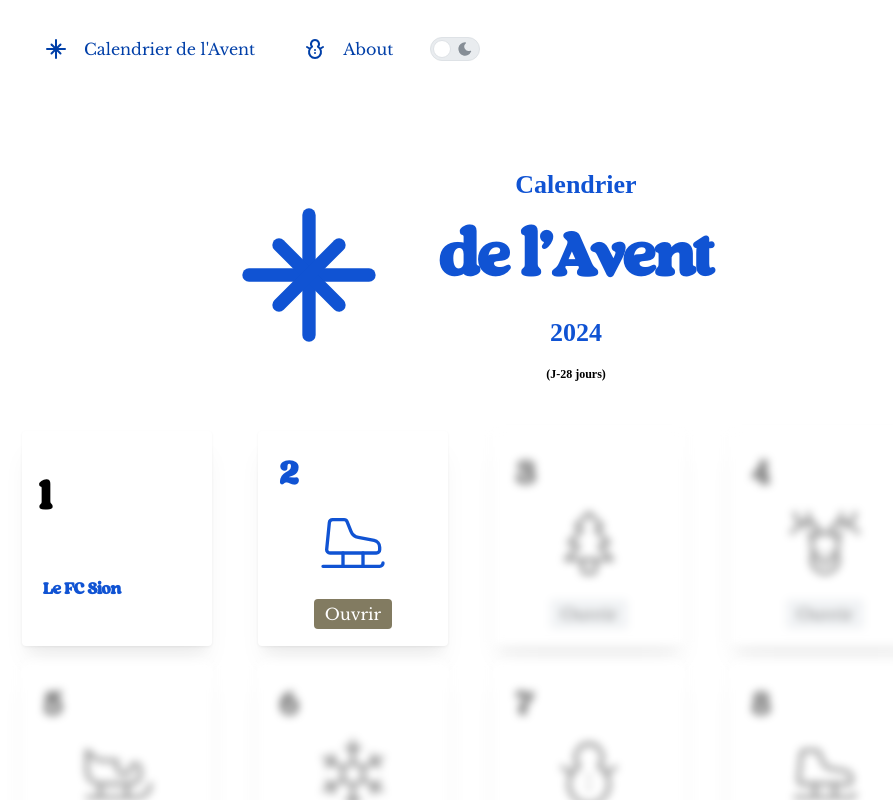
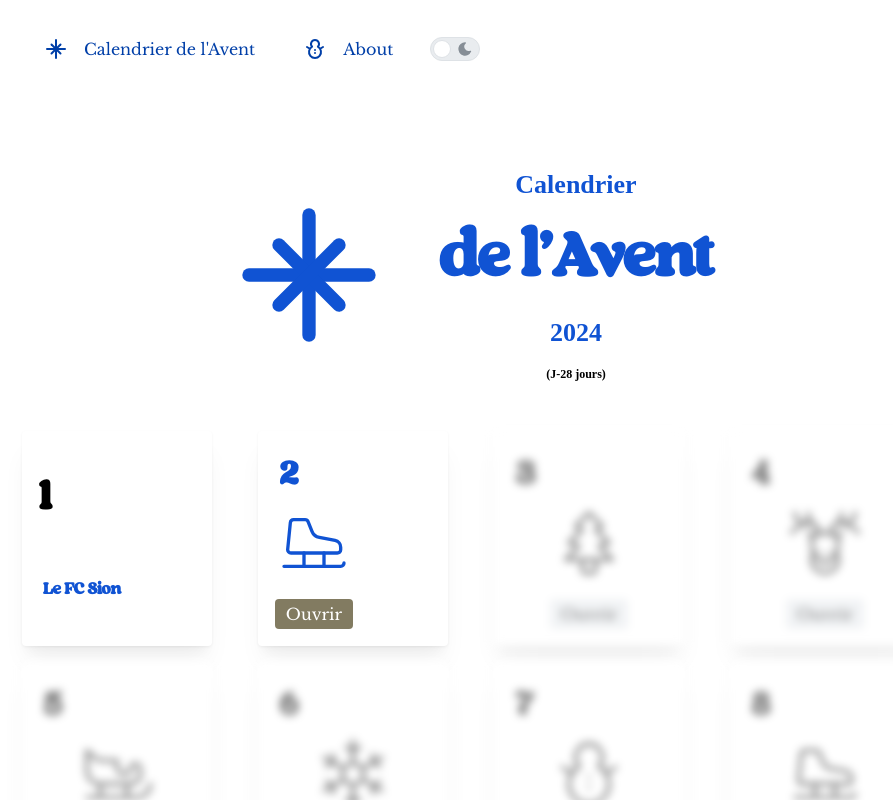
Before and after one commit to Dre-Drey/advent_calendar, a Next.js app: page / in a window 1280 px wide. Shown: the top 800 px of the page, without its empty margins (169-1062 px from the left). Built offline with nearby package versions, Linux system fonts and the light colour scheme.

Commit message:
Add sparkle component

```diff
--- a/src/components/AdventCard.tsx
+++ b/src/components/AdventCard.tsx
@@ -16,6 +16,7 @@ import classes from "../style/adventCard.module.css";
 import { OpenedAdventCard } from "./OpenedAdventCard";
 import { LinkModal } from "@/data/data";
 import Link from "next/link";
+import { Sparkles } from "./Sparkles";
 
 type AdventCardProps = {
   date: number;
@@ -73,8 +74,10 @@ export function AdventCard({
       {isCardToday && (
         <Paper className={classes.activePaper} shadow="md">
           <Title order={4}>{date}</Title>
+          <Sparkles color="#003fa8">
             <Stack justify="center" align="center">
               {children}
+
               <Button
                 size="compact-md"
                 variant="filled"
@@ -85,6 +88,7 @@ export function AdventCard({
                 Ouvrir
               </Button>
             </Stack>
+          </Sparkles>
         </Paper>
       )}
       {isCardEnabled && !isCardToday && (
--- a/src/components/OpenedAdventCard.tsx
+++ b/src/components/OpenedAdventCard.tsx
@@ -1,3 +1,4 @@
+"use client";
 import { Paper, Title } from "@mantine/core";
 import classes from "../style/adventCard.module.css";
 
--- /dev/null
+++ b/src/components/Sparkle.tsx
@@ -0,0 +1,29 @@
+"use client";
+import classes from "../style/sparkle.module.css";
+import { Box } from "@mantine/core";
+
+type SparkleProps = {
+  color: string;
+  size: number;
+  style: React.CSSProperties;
+};
+
+export default function Sparkle({ color, size, style }: SparkleProps) {
+  const path =
+    "M80 0C80 0 84.2846 41.2925 101.496 58.504C118.707 75.7154 160 80 160 80C160 80 118.707 84.2846 101.496 101.496C84.2846 118.707 80 160 80 160C80 160 75.7154 118.707 58.504 101.496C41.2925 84.2846 0 80 0 80C0 80 41.2925 75.7154 58.504 58.504C75.7154 41.2925 80 0 80 0Z";
+
+  return (
+    <Box className={classes.sparkle}>
+      <svg
+        // className={classes.sparkleSVG}
+        width={size}
+        height={size}
+        viewBox="0 0 50 50"
+        fill="none"
+        style={style}
+      >
+        <path d={path} fill={color} />
+      </svg>
+    </Box>
+  );
+}
--- /dev/null
+++ b/src/components/Sparkles.tsx
@@ -0,0 +1,72 @@
+"use client";
+import { useState } from "react";
+import classes from "../style/sparkle.module.css";
+import { Box } from "@mantine/core";
+import { random, range } from "@/utils/random";
+import Sparkle from "./Sparkle";
+// import { usePrefersReducedMotion } from "./hooks/UsePrefersReducedMotion";
+import { useRandomInterval } from "./hooks/UseRandomInterval";
+
+const DEFAULT_COLOR = "#FFC700";
+
+type Sparkles = {
+  color: string;
+  children: React.ReactNode;
+};
+
+const generateSparkle = (color: string) => {
+  const sparkle = {
+    id: String(random(10000, 99999)),
+    createdAt: Date.now(),
+    color,
+    size: random(2, 6),
+    style: {
+      //random spot in the available space
+      top: random(0, 100) + "%",
+      left: random(0, 100) + "%",
+      zIndex: 2,
+    },
+  };
+  return sparkle;
+};
+
+export function Sparkles({ color = DEFAULT_COLOR, children }: Sparkles) {
+  const [sparkles, setSparkles] = useState(() => {
+    return range(3).map(() => generateSparkle(color));
+  });
+  // const prefersReducedMotion = usePrefersReducedMotion();
+
+  useRandomInterval(
+    () => {
+      const now = Date.now();
+      const sparkle = generateSparkle(color);
+
+      //Clean up any "expired" sparkles
+      const nextSparkles = sparkles.filter((sp) => {
+        const delta = now - sp.createdAt;
+        return delta < 750;
+      });
+
+      //Integrate the new sparkle
+      nextSparkles.push(sparkle);
+
+      setSparkles(nextSparkles);
+    },
+    50,
+    450
+  );
+  console.log(sparkles);
+  return (
+    <Box className={classes.sparklesContainer}>
+      {sparkles.map((sparkle) => (
+        <Sparkle
+          key={sparkle.id}
+          color={sparkle.color}
+          size={sparkle.size}
+          style={sparkle.style}
+        />
+      ))}
+      <Box className={classes.sparkleChildContainer}>{children}</Box>
+    </Box>
+  );
+}
--- /dev/null
+++ b/src/components/hooks/UsePrefersReducedMotion.tsx
@@ -0,0 +1,40 @@
+"use client";
+import { useState, useEffect } from "react";
+
+const QUERY = "(prefers-reduced-motion: no-preference)";
+
+const isRenderingOnServer = typeof window === "undefined";
+
+const getInitialState = () => {
+  // For our initial server render, we won't know if the user
+  // prefers reduced motion, but it doesn't matter. This value
+  // will be overwritten on the client, before any animations
+  // occur.
+  return isRenderingOnServer ? true : !window.matchMedia(QUERY).matches;
+};
+
+export function usePrefersReducedMotion() {
+  const [prefersReducedMotion, setPrefersReducedMotion] =
+    useState(getInitialState);
+
+  useEffect(() => {
+    const mediaQueryList = window.matchMedia(QUERY);
+    const listener = (event: MediaQueryListEvent) => {
+      setPrefersReducedMotion(!event.matches);
+    };
+    if (mediaQueryList.addEventListener) {
+      mediaQueryList.addEventListener("change", listener);
+    } else {
+      mediaQueryList.addListener(listener);
+    }
+    return () => {
+      if (mediaQueryList.removeEventListener) {
+        mediaQueryList.removeEventListener("change", listener);
+      } else {
+        mediaQueryList.removeListener(listener);
+      }
+    };
+  }, []);
+
+  return prefersReducedMotion;
+}
--- /dev/null
+++ b/src/components/hooks/UseRandomInterval.tsx
@@ -0,0 +1,43 @@
+"use client";
+import { useEffect, useRef, useCallback } from "react";
+import { random } from "@/utils/random";
+
+// Utility helper for random number generation
+export const useRandomInterval = (
+  callback: () => void,
+  minDelay: number,
+  maxDelay: number
+): (() => void) => {
+  const timeoutId = useRef<number | null>(null);
+  const savedCallback = useRef<() => void>(callback);
+
+  useEffect(() => {
+    savedCallback.current = callback;
+  }, [callback]);
+
+  useEffect(() => {
+    const isEnabled =
+      typeof minDelay === "number" && typeof maxDelay === "number";
+
+    if (isEnabled) {
+      const handleTick = () => {
+        const nextTickAt = random(minDelay, maxDelay);
+
+        timeoutId.current = window.setTimeout(() => {
+          savedCallback.current();
+          handleTick();
+        }, nextTickAt);
+      };
+
+      handleTick();
+    }
+
+    return () => window.clearTimeout(timeoutId.current!);
+  }, [minDelay, maxDelay]);
+
+  const cancel = useCallback(function () {
+    window.clearTimeout(timeoutId.current!);
+  }, []);
+
+  return cancel;
+};
--- /dev/null
+++ b/src/style/sparkle.module.css
@@ -0,0 +1,54 @@
+.sparklesContainer {
+  position: relative;
+  display: inline-block;
+  z-index: 2;
+}
+
+.sparkle {
+  position: absolute;
+  display: block;
+  z-index: 10;
+  @media (prefers-reduced-motion: no-preference) {
+    animation: growAndShrink 700ms forwards;
+  }
+  > svg {
+    display: block;
+    z-index: 10;
+    @media (prefers-reduced-motion: no-preference) {
+      animation: spin 1000ms linear;
+    }
+  }
+}
+@keyframes spin {
+  from {
+    transform: rotate(0deg);
+  }
+  to {
+    transform: rotate(180deg);
+  }
+}
+
+@keyframes growAndShrink {
+  0% {
+    transform: scale(0);
+  }
+  50% {
+    transform: scale(1);
+  }
+  100% {
+    transform: scale(0);
+  }
+}
+
+.sparkChildContainer {
+  position: relative;
+  z-index: 1;
+  font-weight: bold;
+}
+
+/* .sparkleSVG {
+  display: block;
+  @media (prefers-reduced-motion: no-preference) {
+    animation: spin 1000ms linear;
+  }
+} */
--- /dev/null
+++ b/src/utils/random.ts
@@ -0,0 +1,14 @@
+export const random = (min: number, max: number) =>
+  Math.floor(Math.random() * (max - min)) + min;
+
+export const range = (start: number, end?: number | undefined, step = 1) => {
+  const output = [];
+  if (typeof end === "undefined") {
+    end = start;
+    start = 0;
+  }
+  for (let i = start; i < end; i += step) {
+    output.push(i);
+  }
+  return output;
+};
```
Also changed, not shown: public/images/sparkle.svg (added). Lines whose indentation alone changed are shown as unchanged.
